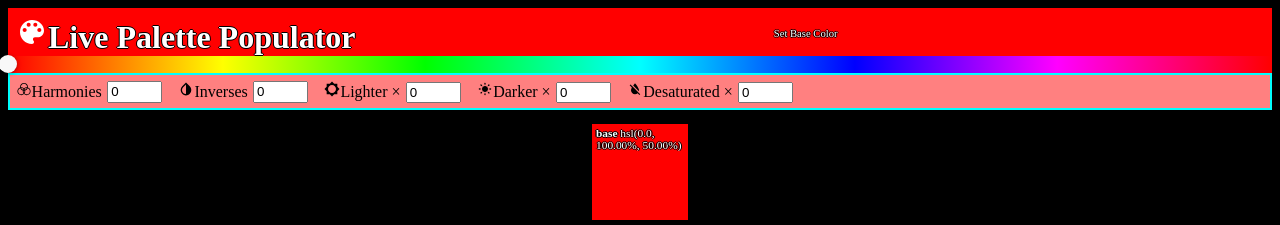
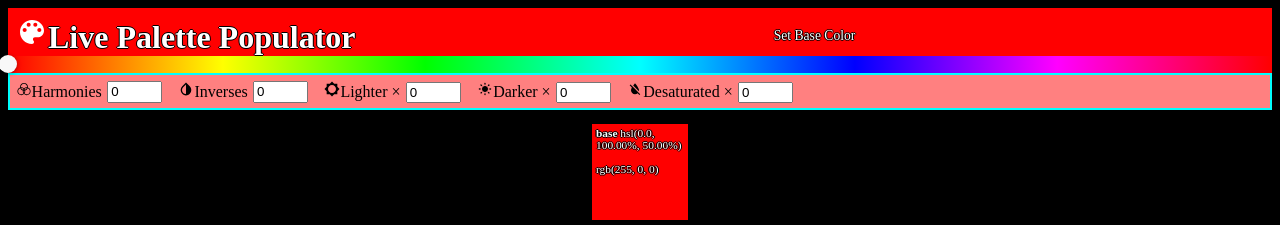
Before and after one commit to beekman/color-combo-creator, a React app: page / in a window 1280 px wide. Both pictures are taken after a click on the element 640 px from the left and 172 px from the top of the page. Shown: the top 225 px of the page. Built offline with nearby package versions, Linux system fonts and the light colour scheme.

Commit message:
rgb values update live on swatches next to hsl

```diff
--- a/src/components/VariationsControls/VariationsControls.js
+++ b/src/components/VariationsControls/VariationsControls.js
@@ -6,6 +6,9 @@ import {
   getInverses, getBaseHarmoniesAndInversesColorList,
   getLighters, getDarkers, getDesaturateds
 } from '../../utils/colorUtils';
+import {
+  hslToRgb, hslToObject, rgbToHsl
+} from '../../utils/colorConverters';
 import { getPostcssValuesVariables, getCssClasses } from '../../utils/styleExporters';
 import { MdInvertColors, MdBrightnessLow, MdFormatColorReset } from 'react-icons/md';
 import { IoIosColorFilter } from 'react-icons/io';
@@ -23,8 +26,8 @@ const VariationsControls = (color) => {
   const [darkMode, setDarkMode] = useState(true);
   const [swatchToggled, setSwatchToggled] = useState(true);
   const handleSwatchClick = () => setSwatchToggled((toggled) => !toggled);
-  const [postcssExportText, setPostcssExportText] = useState('base: hsl(0, 100%, 50%);');
-  const [cssExportText, setCssExportText] = useState('.base{\nhsl(0, 100%, 50%);\n}');
+  const [postcssExportText, setPostcssExportText] = useState('');
+  const [cssExportText, setCssExportText] = useState('');
   const [cssExportToggled, setCssExportToggled] = useState(true);
   const handleCssExportClick = () => setCssExportToggled((toggled) => !toggled);
   const [postcssExportToggled, setPostcssExportToggled] = useState(true);
@@ -60,11 +63,13 @@ const VariationsControls = (color) => {
   const makeColorSwatches = (colorSet) => {
     if(colorSet.length) {
       return colorSet.map((color, i) => {
-        let key = (color.matchType + (Number(i) + 1));
+        const key = (color.matchType + (Number(i) + 1));
+        const rgb = hslToRgb((color.h / 360.00), color.s, color.l);
         return (
           <div key={key} style={{ background: `hsl(${color.h}, ${color.s * 100}%, ${color.l * 100}%)` }} className={styles.Swatch} onClick={handleSwatchClick}>
             <aside className={`${styles.details} ${swatchToggled && styles.hidden}`}>
               <strong>{(color.matchType)}</strong> hsl({(color.h).toFixed(1)}, {(color.s * 100).toFixed(2)}%, {(color.l * 100).toFixed(2)}%)
+              <p className={styles.rgb}>rgb({rgb[0]}, {rgb[1]}, {rgb[2]})</p>
             </aside>
           </div>
         );
--- a/src/containers/PalettePicker.js
+++ b/src/containers/PalettePicker.js
@@ -58,9 +58,10 @@ class PalettePicker extends React.Component {
         },
         label: {
           position: 'absolute',
-          fontSize: '0.666rem',
+          fontSize: '0.85rem',
           paddingTop: '.25rem',
           paddingLeft: '.5rem',
+          paddingRight: '.5rem',
           textShadow: '-1px 0 black, 0 1px black, 1px 0 black, 0 -1px black',
           color: '#FFFFFF',
           cursor: 'pointer',
@@ -106,8 +107,9 @@ class PalettePicker extends React.Component {
           <div style={styles.flex}>
             <div style={styles.swatch} onClick={this.handleClick}>
               {this.state.displayColorPicker ? <div style={styles.popover}>
+
                 <div style={styles.cover} onClick={this.handleClose} />
-                <ChromePicker color={this.state.color} disableAlpha={true} onChange={this.handleChange} />
+                  <ChromePicker color={this.state.color} disableAlpha={true} onChange={this.handleChange} />
               </div> : null}
             </div>
             <div style={styles.hueBox}>
```
